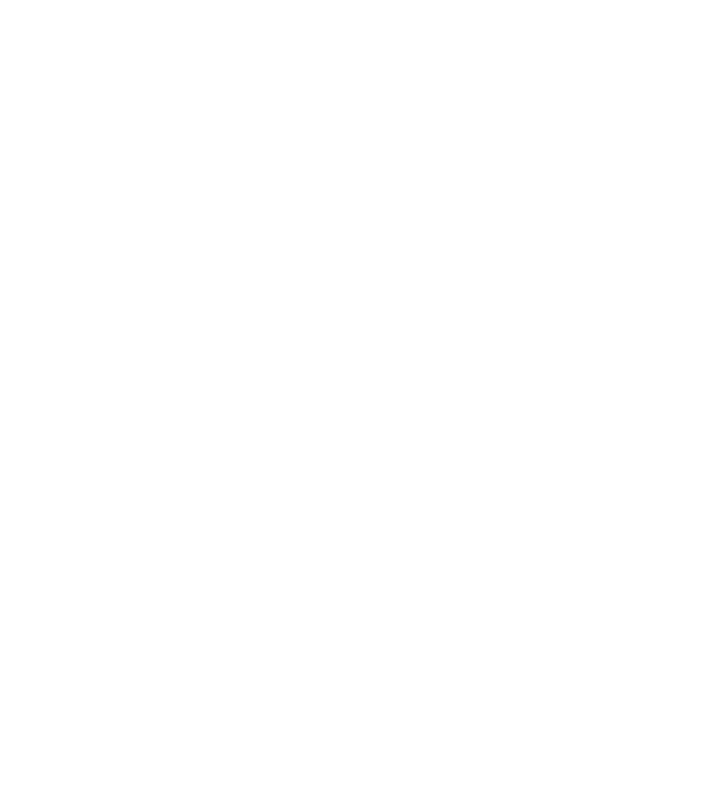
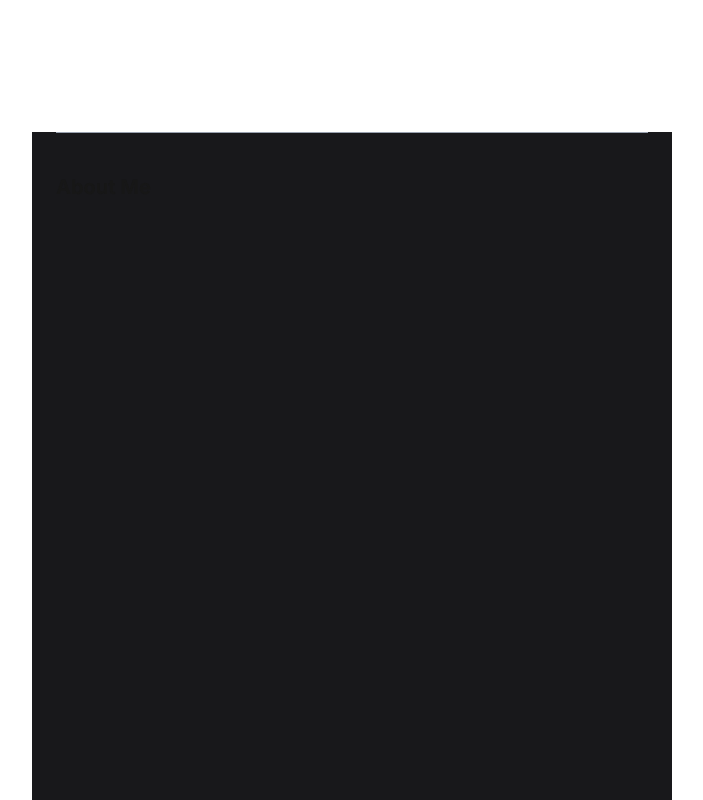
Before and after one commit to lawrence-valerio/portfolio, a Next.js app: page / in a window 1280 px wide. Shown: the part 580-1380 px from the top of the page, without its empty margins (288-991 px from the left). Before the commit the page ends 800 px from the top, so only its background shows below. Built offline with nearby package versions, Linux system fonts and the light colour scheme.

Commit message:
Created scrollable about me page

```diff
--- a/src/app/page.tsx
+++ b/src/app/page.tsx
@@ -31,6 +31,14 @@
           </div>
         </div>
       </div>
+      <div className="relative z-0 pt-screen">
+        <div className="mx-auto max-w-screen-sm px-6 darkmode-bg">
+          <hr className="border-t border-gray-400 my-10" />
+          <h2 className="text-xl font-bold mb-4">About Me</h2>
+          <p></p>
+          <div className="h-[100vh]" />
+        </div>
+      </div>
     </div>
   );
 }
```
